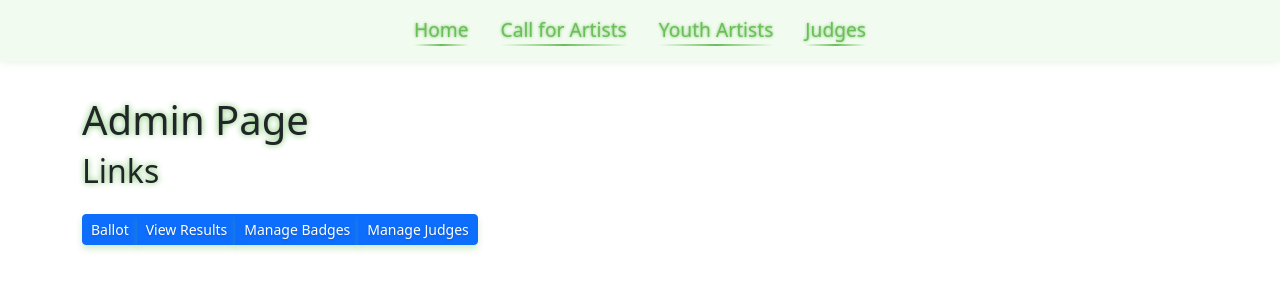
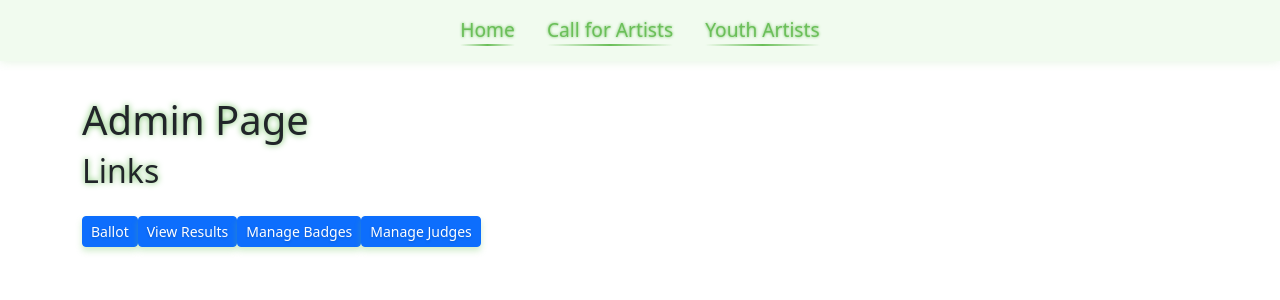
Before and after one commit to denuoweb/ArtSubmissionSite, a Flask app: page /admin in a window 1280 px wide. Shown: the top 300 px of the page. Run offline with Flask 3, Linux system fonts and the light colour scheme; the visitor is signed in with stand-in values (Sample User, id 1); data that the repository does not hold is empty; some libraries are stand-ins or nearby versions.

Commit message:
remove judge menu link

```diff
--- a/app/templates/admin.html
+++ b/app/templates/admin.html
@@ -4,9 +4,9 @@
 <h1>Admin Page</h1>
 <h2>Links</h2>
 <div class="btn-group mt-3" role="group">
-    <a href="{{ url_for('judges_ballot') }}" class="btn btn-sm btn-primary earth-btn">Ballot</a>
-    <a href="{{ url_for('judges_results') }}" class="btn btn-sm btn-primary earth-btn">View Results</a>
-    <a href="{{ url_for('manage_badges') }}" class="btn btn-sm btn-primary earth-btn">Manage Badges</a>
-    <a href="{{ url_for('manage_judges') }}" class="btn btn-sm btn-primary earth-btn">Manage Judges</a>
+    <p><a href="{{ url_for('judges_ballot') }}" class="btn btn-sm btn-primary earth-btn">Ballot</a></p>
+    <p><a href="{{ url_for('judges_results') }}" class="btn btn-sm btn-primary earth-btn">View Results</a></p>
+    <p><a href="{{ url_for('manage_badges') }}" class="btn btn-sm btn-primary earth-btn">Manage Badges</a></p>
+    <p><a href="{{ url_for('manage_judges') }}" class="btn btn-sm btn-primary earth-btn">Manage Judges</a></p>
 </div>
 {% endblock %}
--- a/app/templates/base.html
+++ b/app/templates/base.html
@@ -20,7 +20,6 @@
                 <li><a href="{{ url_for('index') }}">Home</a></li>
                 <li><a href="{{ url_for('call_to_artists') }}">Call for Artists</a></li>
                 <li><a href="{{ url_for('call_to_youth_artists') }}">Youth Artists</a></li>
-                <li><a href="{{ url_for('judges_password') }}">Judges</a></li>
             </ul>
         </nav>
 
```
